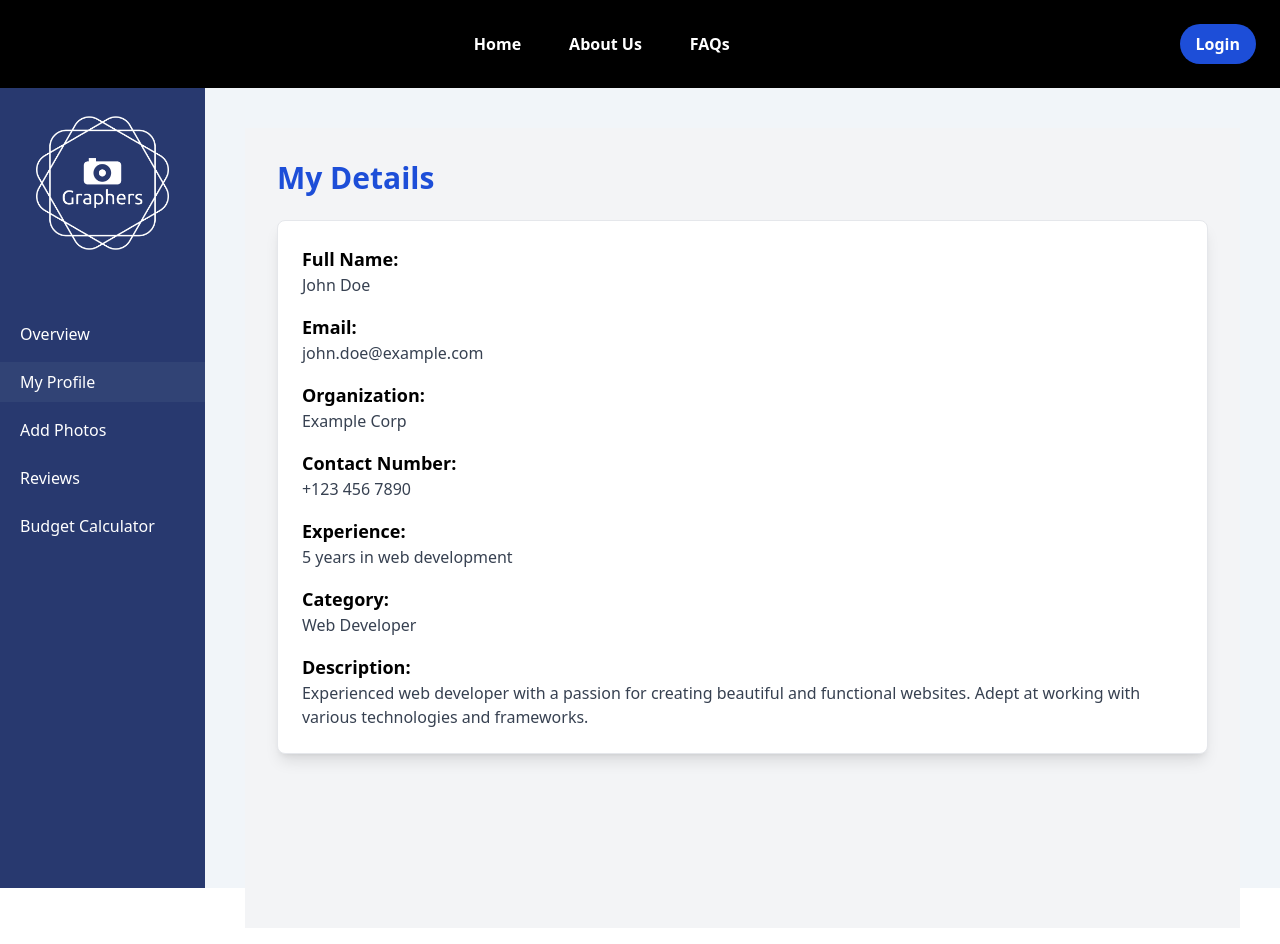
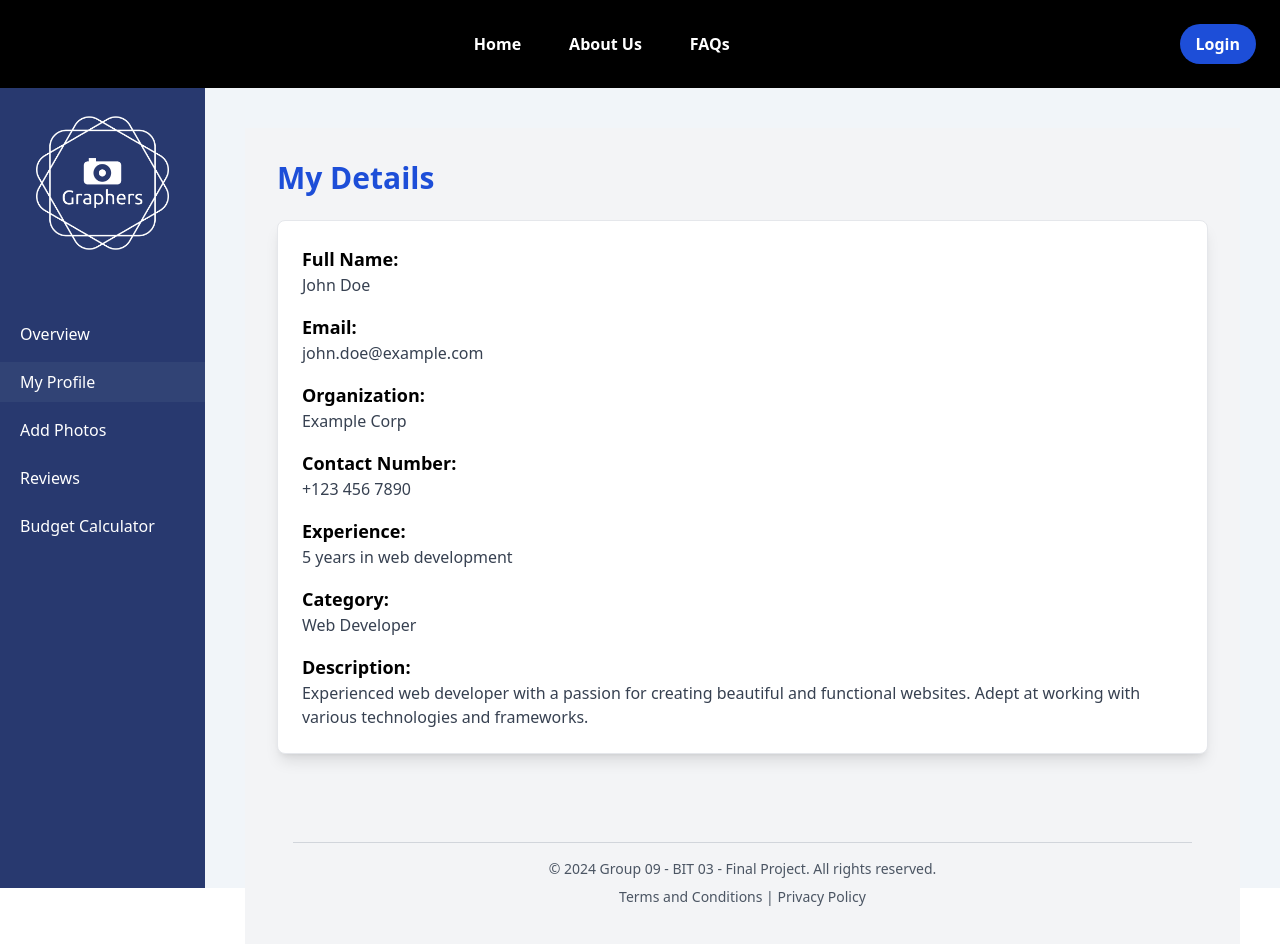
Before and after one commit to Imasha-Senadheera/Photographers, a React (Create React App) app: page /dashboard in a window 1280 px wide. Both pictures are taken after a click on the button "My Profile". Shown: the top 944 px of the page. Built offline with nearby package versions, Linux system fonts and the light colour scheme.

Commit message:
12 Commit

```diff
--- a/src/Components/MyDetails/MyDetails.jsx
+++ b/src/Components/MyDetails/MyDetails.jsx
@@ -1,8 +1,10 @@
 import React from 'react';
+import Footer from '../../Components/Footer/Footer'; // Adjust the path as needed
 
 const MyDetails = () => {
   return (
-    <div className="p-8 bg-gray-100 min-h-screen">
+    <div className="p-8 bg-gray-100 min-h-screen flex flex-col">
+      <div className="flex-grow">
         <h1 className="text-blue-700 font-semibold text-3xl mb-6">My Details</h1>
         <div className="bg-white p-6 rounded-lg shadow-lg border border-gray-200">
           <div className="mb-4">
@@ -37,6 +39,8 @@ const MyDetails = () => {
           </div>
         </div>
       </div>
+      <Footer />
+    </div>
   );
 };
 
```
Lines whose indentation alone changed are shown as unchanged.
